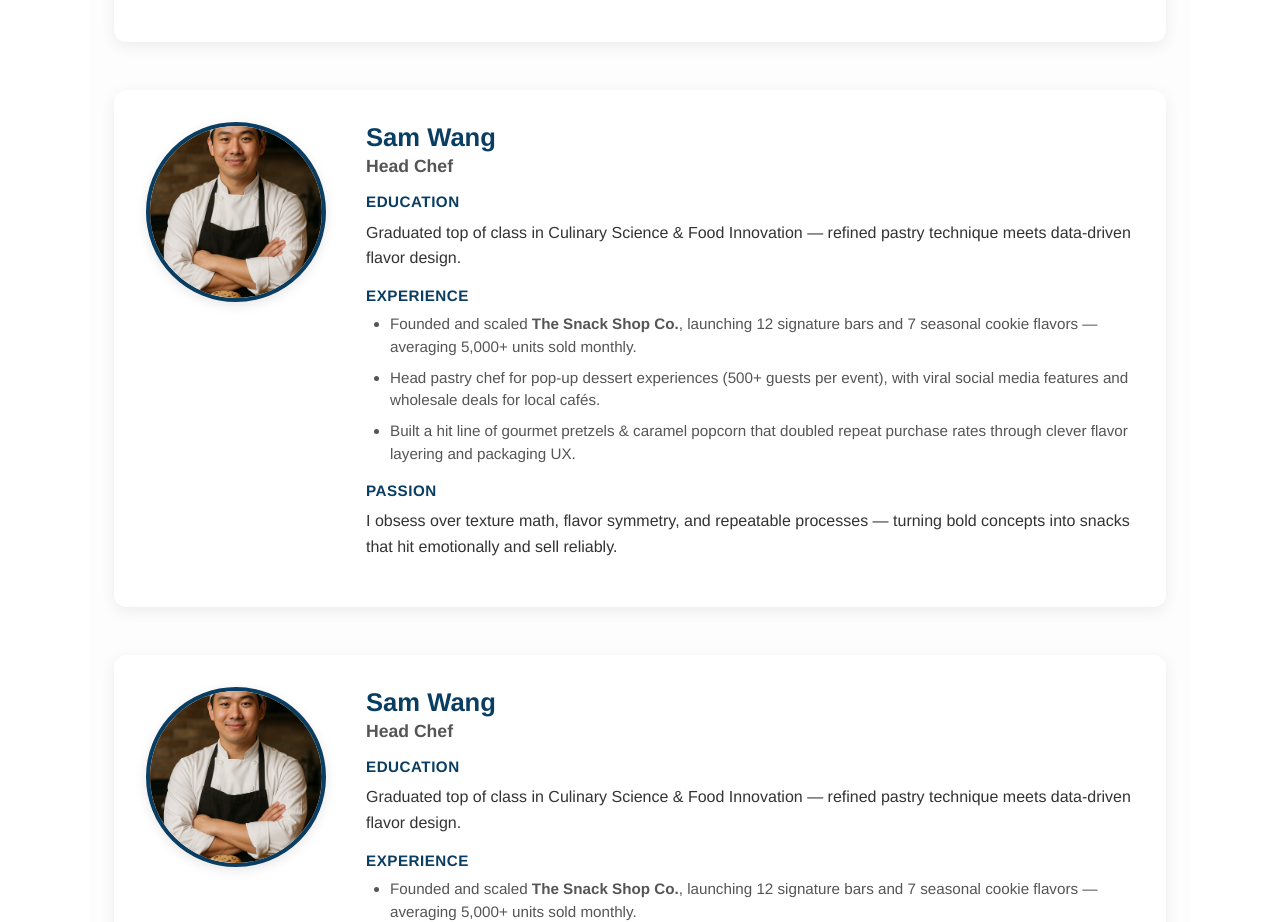
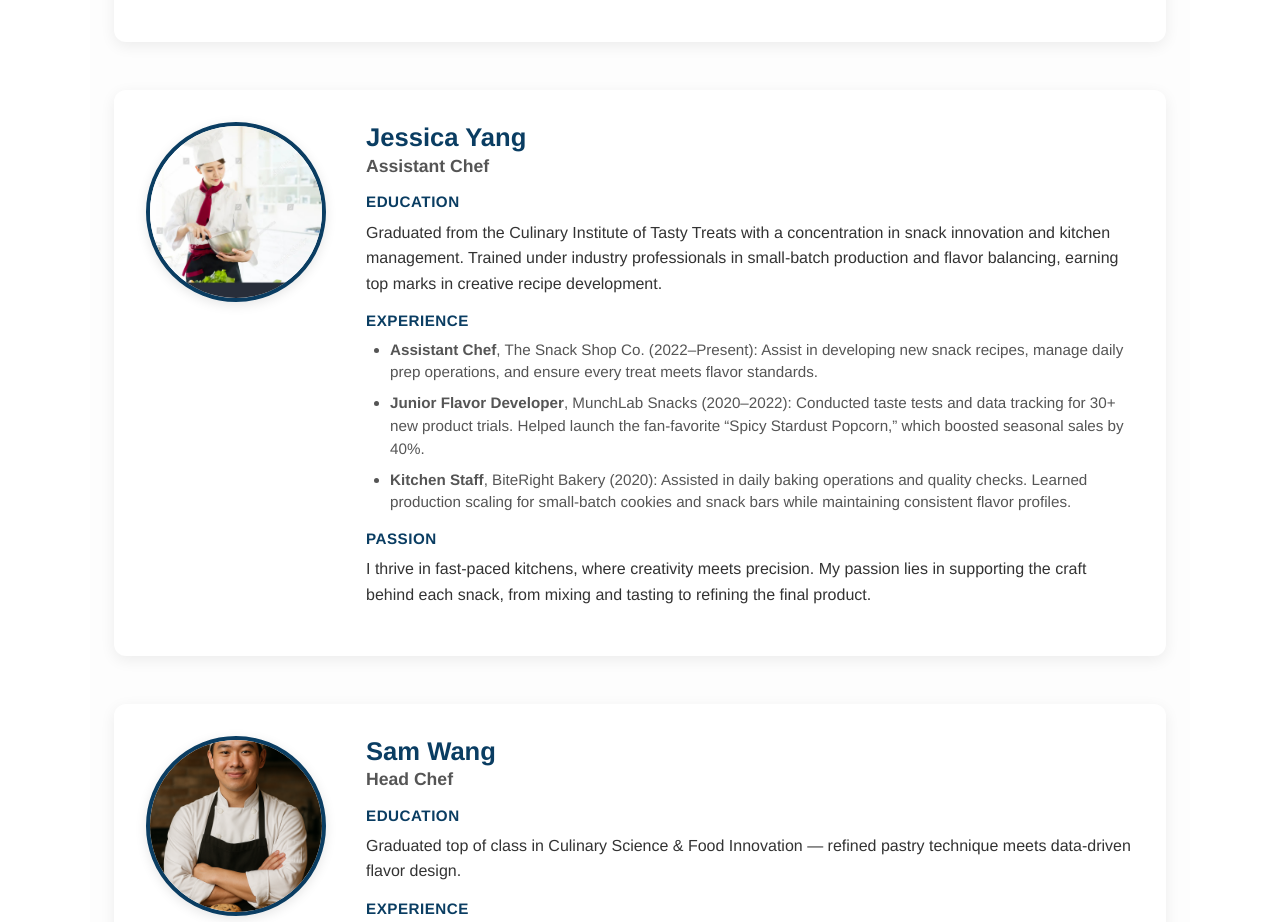
Before and after one commit to CSE-5234/E-Commerce, a React (Create React App) app: page /about in a window 1280 px wide. Shown: the part 2060-2982 px from the top of the page. Built offline with nearby package versions, Linux system fonts and the light colour scheme.

Commit message:
added Jessica to About Us

```diff
--- a/src/components/AboutUs.js
+++ b/src/components/AboutUs.js
@@ -93,41 +93,32 @@ function AboutUs() {
       ),
     },
     {
-      name: "Sam Wang",
-      title: "Head Chef",
-      image: "/images/sam.jpg",
+      name: "Jessica Yang",
+      title: "Assistant Chef",
+      image: "/images/stock.jpg",
       description: (
         <>
           <h5>Education</h5>
           <p>
-            Graduated top of class in Culinary Science & Food Innovation —
-            refined pastry technique meets data-driven flavor design.
+            Graduated from the Culinary Institute of Tasty Treats with a concentration in snack innovation and kitchen management. Trained under industry professionals in small-batch production and flavor balancing, earning top marks in creative recipe development.
           </p>
 
           <h5>Experience</h5>
           <ul>
             <li>
-              Founded and scaled <strong>The Snack Shop Co.</strong>, launching
-              12 signature bars and 7 seasonal cookie flavors — averaging 5,000+
-              units sold monthly.
+              <strong>Assistant Chef</strong>, The Snack Shop Co. (2022–Present): Assist in developing new snack recipes, manage daily prep operations, and ensure every treat meets flavor standards.
             </li>
             <li>
-              Head pastry chef for pop-up dessert experiences (500+ guests per
-              event), with viral social media features and wholesale deals for
-              local cafés.
+              <strong>Junior Flavor Developer</strong>, MunchLab Snacks (2020–2022): Conducted taste tests and data tracking for 30+ new product trials. Helped launch the fan-favorite “Spicy Stardust Popcorn,” which boosted seasonal sales by 40%.
             </li>
             <li>
-              Built a hit line of gourmet pretzels & caramel popcorn that
-              doubled repeat purchase rates through clever flavor layering and
-              packaging UX.
+              <strong>Kitchen Staff</strong>, BiteRight Bakery (2020): Assisted in daily baking operations and quality checks. Learned production scaling for small-batch cookies and snack bars while maintaining consistent flavor profiles.
             </li>
           </ul>
 
           <h5>Passion</h5>
           <p>
-            I obsess over texture math, flavor symmetry, and repeatable
-            processes — turning bold concepts into snacks that hit emotionally
-            and sell reliably.
+            I thrive in fast-paced kitchens, where creativity meets precision. My passion lies in supporting the craft behind each snack, from mixing and tasting to refining the final product.
           </p>
         </>
       ),
```
Also changed, not shown: public/images/stock.jpg (added).
